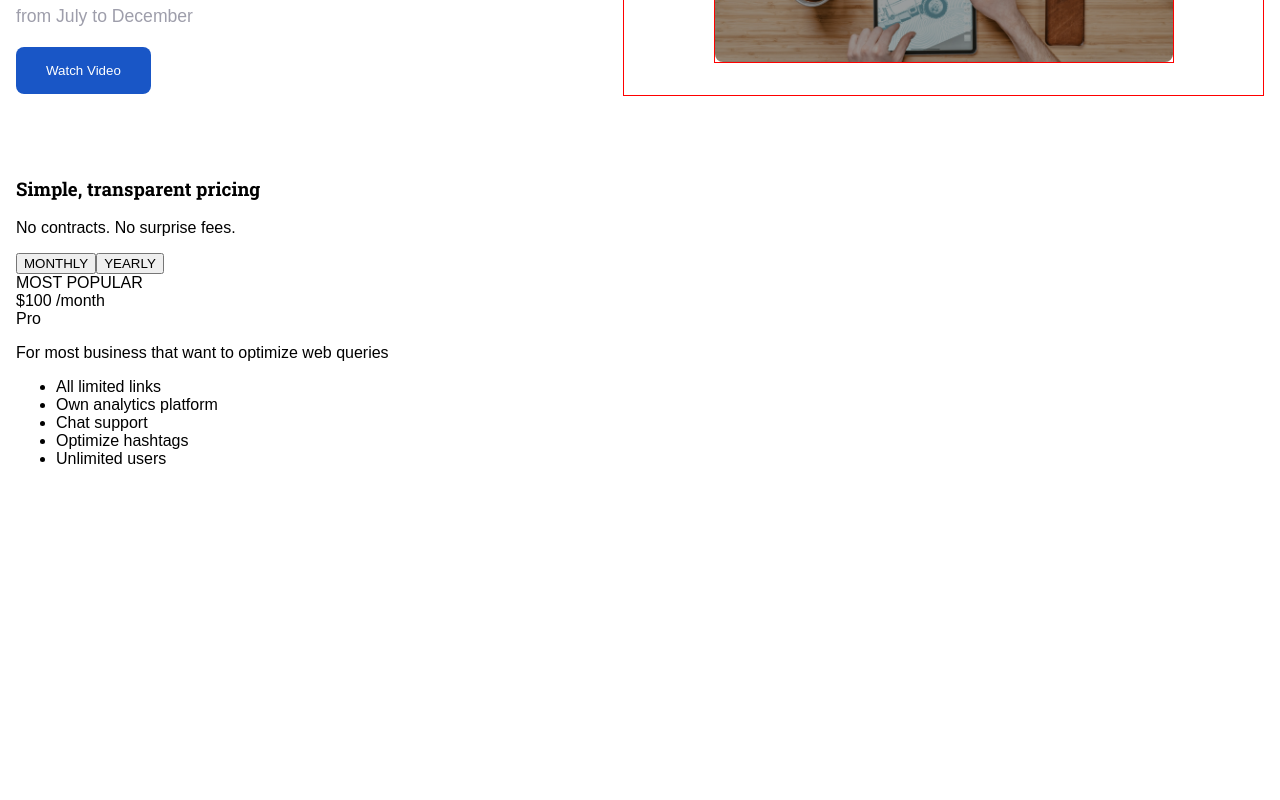
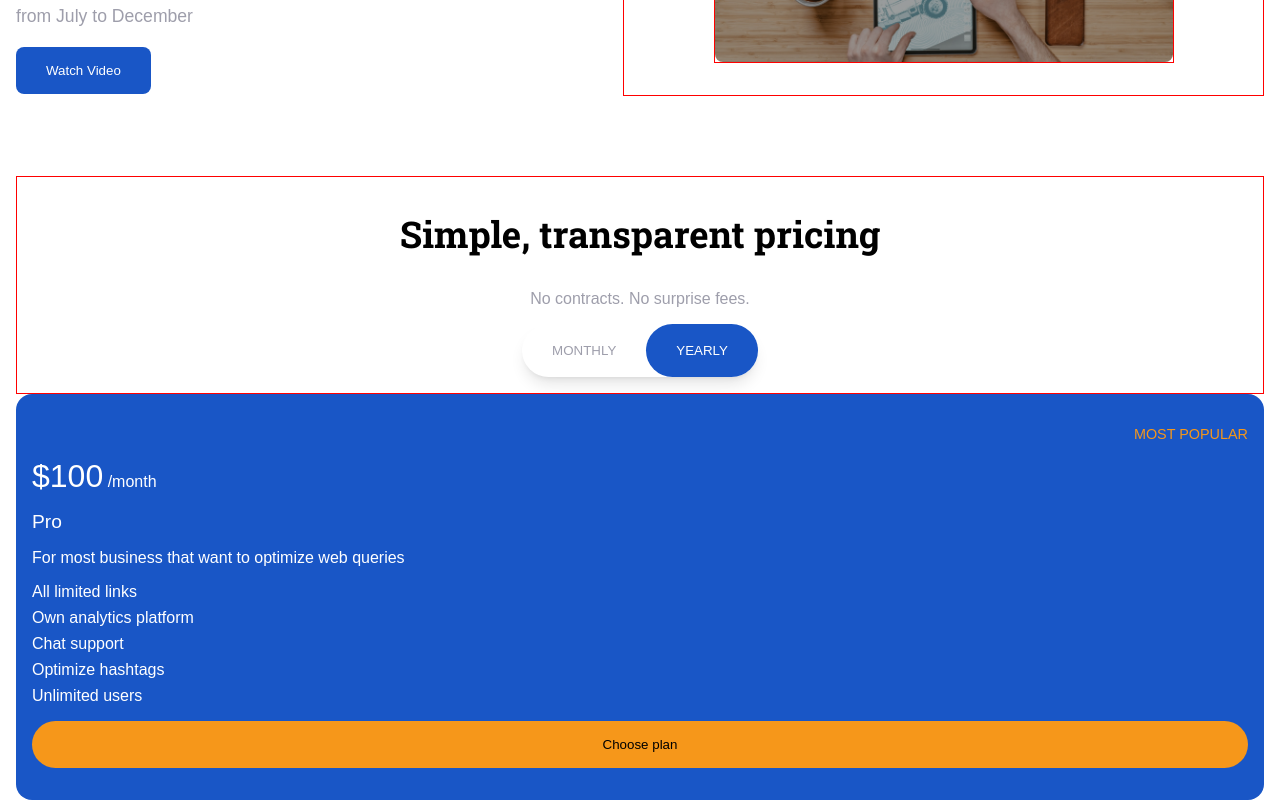
Before and after one commit to PoseyXyz/recrowdly, a Next.js app: page / in a window 1280 px wide. Shown: the part 2194-2994 px from the top of the page. Before the commit the page ends 2678 px from the top, so only its background shows below. Built offline with nearby package versions, Linux system fonts and the light colour scheme.

Commit message:
Setup intial styling for pricing section

```diff
--- a/components/Pricing.tsx
+++ b/components/Pricing.tsx
@@ -17,10 +17,10 @@ function Pricing() {
                     <span className={styles.popularityFlag}>
                         MOST POPULAR
                     </span>
-                    <div className={styles.planPrice}>
-                        <span>$100</span>
+                    <p className={styles.planPrice}>
+                        <span className={styles.amount}>$100</span>
                         <span> /month</span>
-                    </div>
+                    </p>
                     <div className={styles.planPerks}>
                         <span>
                             Pro
@@ -34,6 +34,7 @@ function Pricing() {
                             <li><i></i><span>Unlimited users</span></li>
                         </ul>
                     </div>
+                    <button>Choose plan</button>
                 </div>
 
             </div>
--- a/styles/Pricing.module.scss
+++ b/styles/Pricing.module.scss
@@ -1,4 +1,152 @@
-@import 'config';
-.pricing{
+@import "config";
+.pricing {
+    display: flex;
+    flex-direction: column;
 
+    .headerSection {
+        border: 1px solid red;
+        padding: 1rem;
+        display: flex;
+        align-items: center;
+        flex-direction: column;
+        h3 {
+            font-size: 2.3rem;
+            text-align: center;
+            margin: 1rem 0;
+        }
+        p {
+            color: $brand-grey;
+        }
+        div {
+            background-color: #fff;
+            border-radius: 2rem;
+            --tw-shadow: 0 10px 15px -3px rgb(0 0 0 / 0.1), 0 4px 6px -4px rgb(0 0 0 / 0.1);
+            --tw-shadow-colored: 0 10px 15px -3px var(--tw-shadow-color), 0 4px 6px -4px var(--tw-shadow-color);
+            box-shadow: var(--tw-ring-offset-shadow, 0 0 #0000), var(--tw-ring-shadow, 0 0 #0000), var(--tw-shadow);
+
+            button {
+                background-color: transparent;
+                border: none;
+                outline: none;
+                border-radius: 2rem;
+                padding: 1.2rem 30px;
+                color: $brand-grey;
+                &:nth-child(even) {
+                    background-color: $brand-blue;
+                    color: #fff;
+                }
+            }
+        }
+    }
+    .cardSection {
+        .card {
+            background-color: $brand-blue;
+            border-radius: 1rem;
+            display: flex;
+            flex-direction: column;
+            padding: 2rem 1rem;
+            color: #fff;
+            .popularityFlag {
+                align-self: flex-end;
+                color: $brand-orange;
+                font-weight: 200;
+                font-size: .9rem;
+            }
+            .planPrice {
+                .amount {
+                    font-size: 2rem;
+                    font-weight: 200;
+                }
+            }
+            .planPerks {
+                span {
+                    font-weight: 200;
+                    font-size: 1.2rem;
+                }
+                p {
+                }
+                ul {
+
+                    padding: 0;
+                    display: flex;
+                    flex-direction: column;
+                    gap: .5rem;
+                    li {
+
+                        margin: 0;
+                        list-style-type: none;
+
+                        i {
+                        }
+                        span {
+                            font-size: 1rem;
+                        }
+                    }
+                }
+            }
+            button{
+                padding: 1rem;
+                background-color: $brand-orange;
+                border: none;
+                outline: none;
+
+                border-radius: 1.5rem;
+            }
+        }
+    }
 }
+
+@media (min-width: 640px) {
+    .pricing {
+    }
+}
+@media (min-width: 768px) {
+    .pricing {
+    }
+}
+@media (min-width: 1024px) {
+    .pricing {
+        .headerSection {
+            h3 {
+            }
+            p {
+            }
+            div {
+                button {
+                }
+            }
+        }
+        .cardSection {
+            .card {
+                .popularityFlag {
+                }
+                .planPrice {
+                    .amont {
+                    }
+                }
+                .planPerks {
+                    span {
+                    }
+                    p {
+                    }
+                    ul {
+                        li {
+                            i {
+                            }
+                            span {
+                            }
+                        }
+                    }
+                }
+            }
+        }
+    }
+}
+@media (min-width: 1280px) {
+    .pricing {
+    }
+}
+@media (min-width: 1536px) {
+    .pricing {
+    }
+}
```
